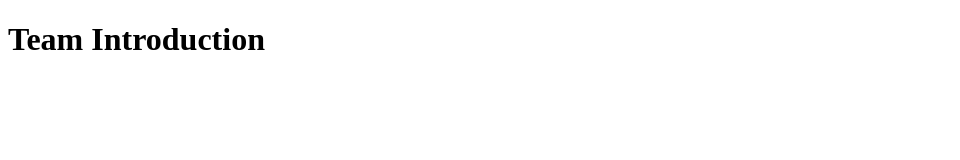
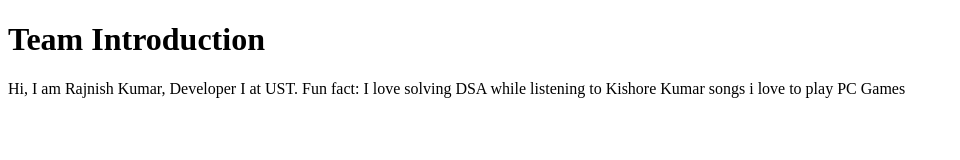
Before and after one commit to Rajnishtheone/team-intro, a plain HTML site: page index.html in a window 1280 px wide. Shown: the whole page, without its empty margins (0-960 px from the left). Drawn offline with Linux system fonts and the light colour scheme.

Commit message:
added my introduction (rajnish)

```diff
--- a/index.html
+++ b/index.html
@@ -5,5 +5,6 @@
 </head>
 <body>
   <h1>Team Introduction</h1>
+  <p>Hi, I am Rajnish Kumar, Developer I at UST. Fun fact: I love solving DSA while listening to Kishore Kumar songs i love to play PC Games</p>
 </body>
 </html>
```
